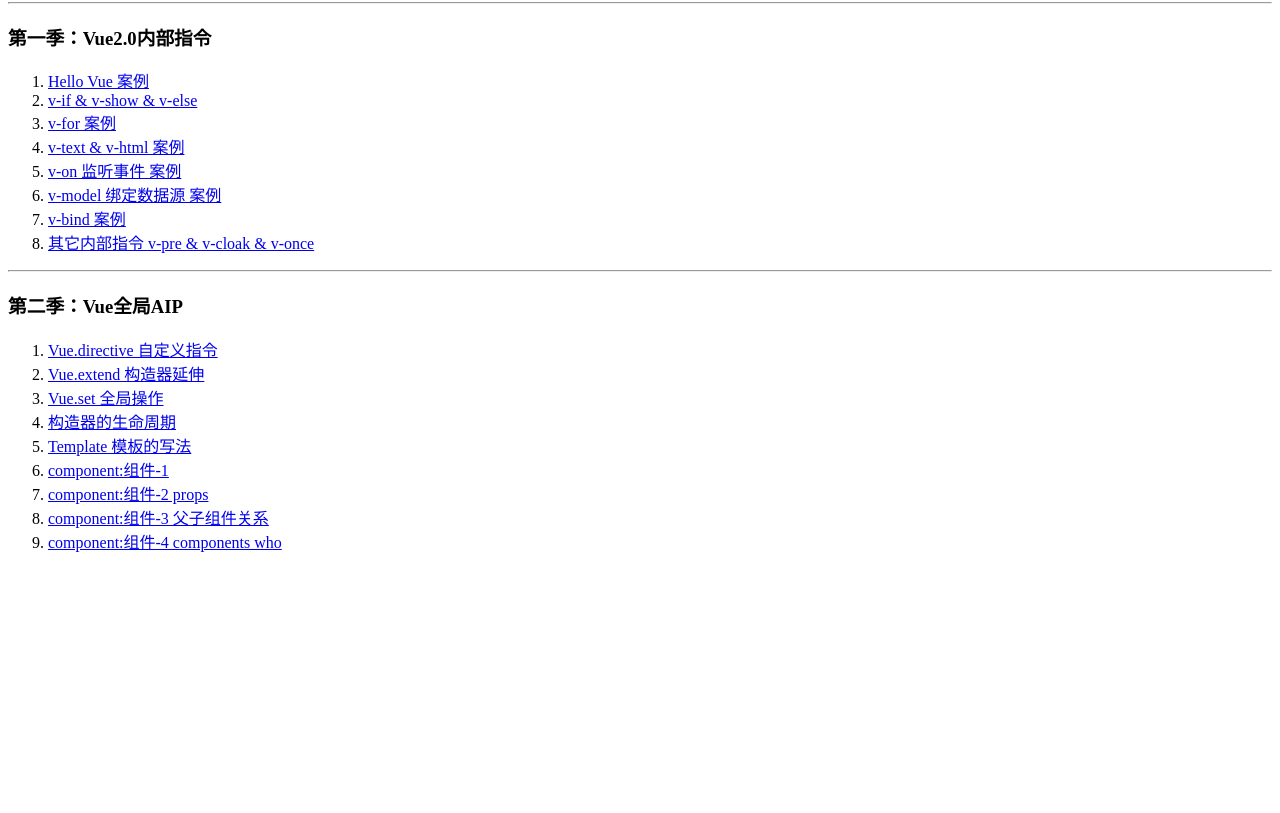
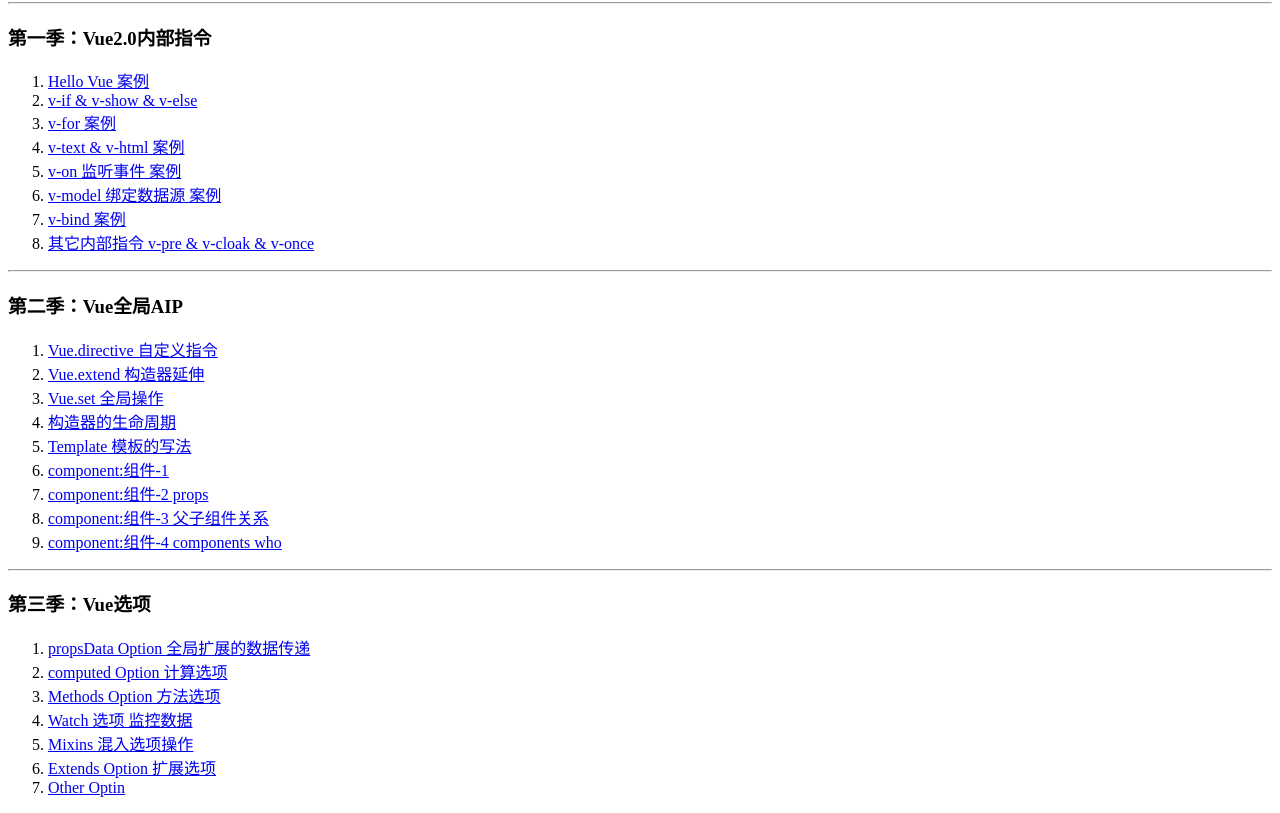
Before and after one commit to chencheng365/vue, a plain HTML site: page index.html in a window 1280 px wide. Shown: the part 87-900 px from the top of the page. Before the commit the page ends 800 px from the top, so only its background shows below. Drawn offline with Linux system fonts and the light colour scheme.

Commit message:
propsData Option  全局扩展的数据传递

```diff
--- a/index.html
+++ b/index.html
@@ -33,5 +33,16 @@
       <li><a href="./example/component-3.html">component:组件-3 父子组件关系</a></li>
       <li><a href="./example/component-4.html">component:组件-4 components who</a></li>
   </ol>
+  <hr>
+  <h3>第三季：Vue选项</h3>
+  <ol>
+      <li><a href="./example/propsdata.html">propsData Option 全局扩展的数据传递</a></li>
+      <li><a href="./example/computed.html">computed Option 计算选项</a></li>
+      <li><a href="./example/methods.html">Methods Option 方法选项</a></li>
+      <li><a href="./example/watch.html">Watch 选项 监控数据</a></li>
+      <li><a href="./example/mixins.html">Mixins 混入选项操作</a></li>
+      <li><a href="./example/extends.html">Extends Option 扩展选项</a></li>
+      <li><a href="./example/otherOption.html">Other Optin</a></li>
+  </ol>
 </body>
 </html>
```
Also changed, not shown: example/propsdata.html (added, +41 -0 lines).
